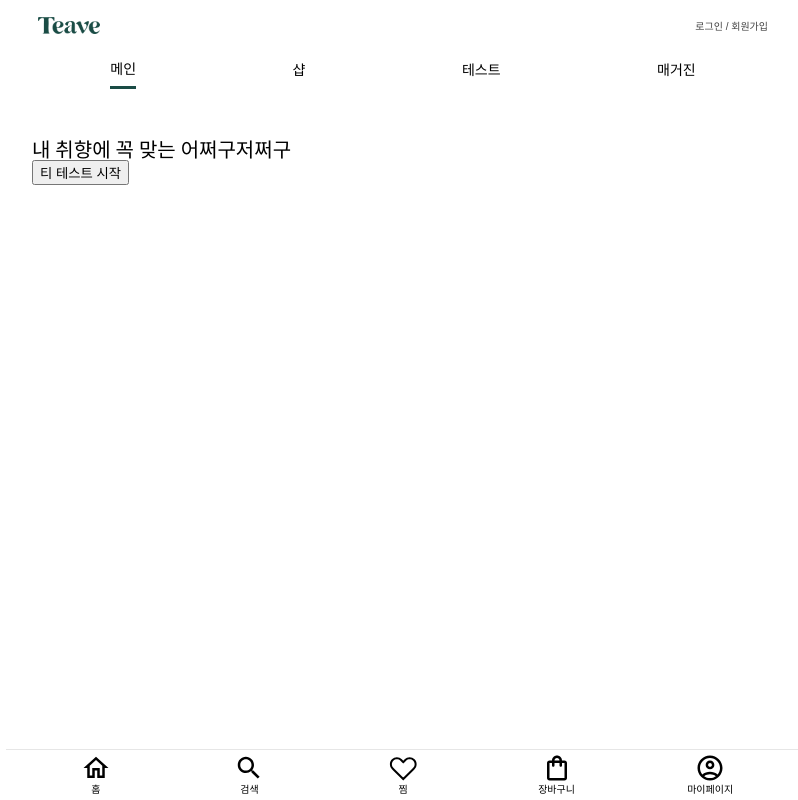
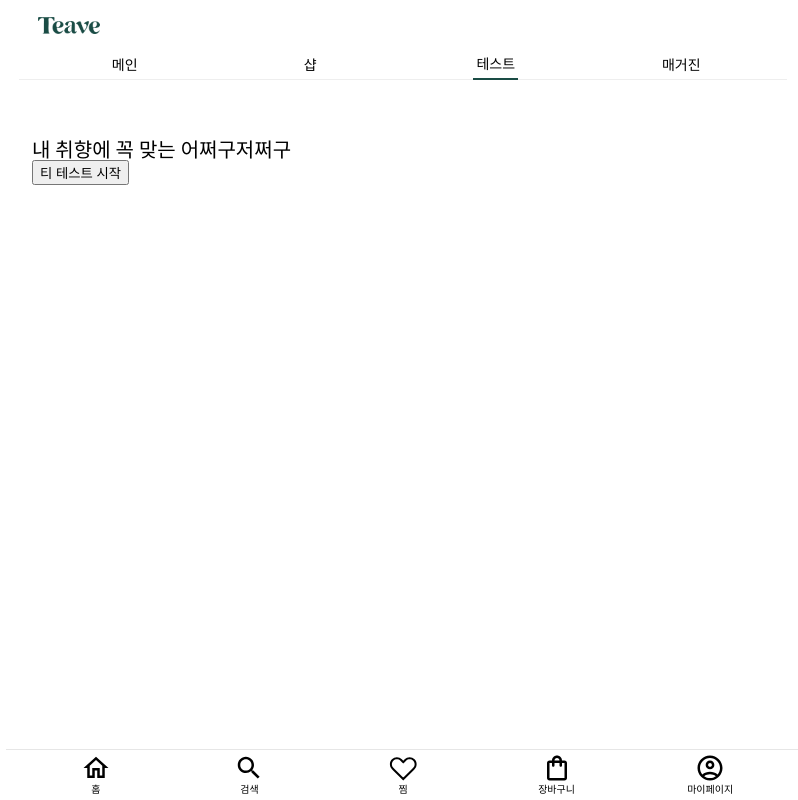
Before and after one commit to The-Teable/teave-mobile, a Next.js app: page /tea-test in a window 1280 px wide. Shown: the whole page, without its empty margins (237-1035 px from the left). Built offline with nearby package versions, Linux system fonts and the light colour scheme.

Commit message:
feat: header nav 선택시 밑줄 강조 구현

```diff
--- a/components/layout/Header.tsx
+++ b/components/layout/Header.tsx
@@ -1,16 +1,20 @@
+import React from "react";
 import styled from "styled-components";
 import Link from "next/link";
 import CenteredContainer from "./CenteredContainer";
 
+interface props {
+  selectedIndex: number;
+}
+
 const items = [
-  { title: "메인", href: "/", selected: true },
-  { title: "샵", href: "/", selected: false },
-  { title: "테스트", href: "/tea-test", selected: false },
-  { title: "매거진", href: "/", selected: false }
+  { title: "메인", href: "/" },
+  { title: "샵", href: "/" },
+  { title: "테스트", href: "/tea-test" },
+  { title: "매거진", href: "/" }
 ];
 
-const Header = () => {
-  const isLogin = false;
+const Header = ({ selectedIndex }: props) => {
   return (
     <>
       <S.Container>
@@ -18,20 +22,11 @@ const Header = () => {
           <Link href="/" passHref>
             <S.Logo />
           </Link>
-          {!isLogin ? (
-            <Link href="/" passHref>
-              <S.LoginLogOutButton>로그인 / 회원가입</S.LoginLogOutButton>
-            </Link>
-          ) : (
-            <Link href="/" passHref>
-              <S.LoginLogOutButton>로그아웃</S.LoginLogOutButton>
-            </Link>
-          )}
         </S.TopWrapper>
         <S.NavWrapper>
-          {items.map(({ title, href, selected }, i) => (
+          {items.map(({ title, href }, i) => (
             <Link key={i} href={href} passHref>
-              {selected ? (
+              {i === selectedIndex ? (
                 <S.Selected>
                   <S.NavItemTitle>{title}</S.NavItemTitle>
                 </S.Selected>
@@ -49,8 +44,6 @@ const Header = () => {
   );
 };
 
-export default Header;
-
 const S: any = {};
 
 S.Container = styled(CenteredContainer).attrs({ as: "header" })`
@@ -59,7 +52,8 @@ S.Container = styled(CenteredContainer).attrs({ as: "header" })`
   top: 0;
   left: 0;
   z-index: 1;
-  height: 9rem;
+  height: 8rem;
+  border-bottom: solid #eeeeee 0.1rem;
 `;
 
 S.TopWrapper = styled.div`
@@ -73,7 +67,7 @@ S.NavWrapper = styled.div`
   display: flex;
   justify-content: space-around;
   align-items: center;
-  height: 4rem;
+  height: 3rem;
   font-size: 1.4rem;
 `;
 S.Logo = styled.div`
@@ -86,28 +80,20 @@ S.Logo = styled.div`
   }
 `;
 
-S.LoginLogOutButton = styled.button`
-  background-color: #ffffff;
-  border: 0;
-  color: #424242;
-  height: 2rem;
-  font-size: 1rem;
-  &:hover {
-    cursor: pointer;
-  }
-`;
-
 S.NavItemContainer = styled.div`
   display: flex;
+  justify-content: center;
   align-items: center;
-  height: 85%;
+  width: 4.5rem;
   &:hover {
     cursor: pointer;
   }
 `;
 
 S.Selected = styled(S.NavItemContainer)`
-  border-bottom: solid #1a4c45 0.3rem;
+  height: 3rem;
+  box-sizing: border-box;
+  border-bottom: solid #1a4c45 0.2rem;
 `;
 
 S.NavItemTitle = styled.span``;
@@ -115,3 +101,5 @@ S.NavItemTitle = styled.span``;
 S.Padding = styled.div`
   height: 9rem;
 `;
+
+export default Header;
--- a/components/layout/Layout.tsx
+++ b/components/layout/Layout.tsx
@@ -2,12 +2,12 @@ import Header from "./Header";
 import Tabbar from "./TabBar";
 import CenteredContainer from "./CenteredContainer";
 
-const Layout = ({ children }) => (
-  <CenteredContainer>
-    <Header />
-    {children}
+const Layout = ({ headerIndex, children }) => (
+  <>
+    <Header selectedIndex={headerIndex} />
+    <CenteredContainer>{children}</CenteredContainer>
     <Tabbar />
-  </CenteredContainer>
+  </>
 );
 
 export default Layout;
--- a/pages/index.tsx
+++ b/pages/index.tsx
@@ -10,7 +10,7 @@ const themeRecommends = dummy.themeRecommends;
 
 const HomePage: NextPage = () => {
   return (
-    <Layout>
+    <Layout headerIndex={0}>
       <PromotionBanner banners={promotionBanners} />
       <>
         {themeRecommends.map(({ title, goods }, i) => (
--- a/pages/tea-test/index.tsx
+++ b/pages/tea-test/index.tsx
@@ -5,7 +5,7 @@ import Link from "next/link";
 
 const TestPage = () => {
   return (
-    <Layout>
+    <Layout headerIndex={2}>
       <S.Container>
         <S.Text>내 취향에 꼭 맞는 어쩌구저쩌구</S.Text>
         <Link href="/tea-test/question" passHref>
```
